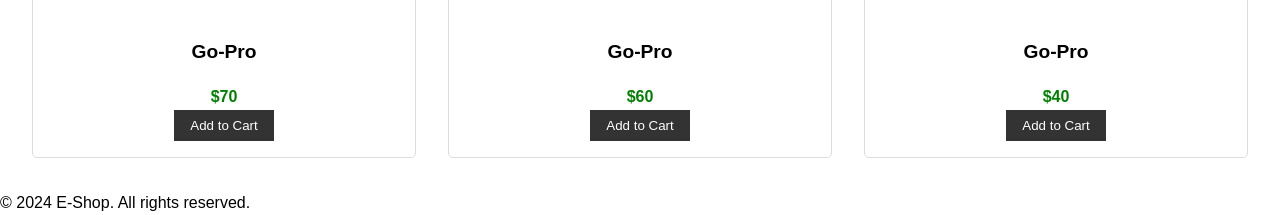
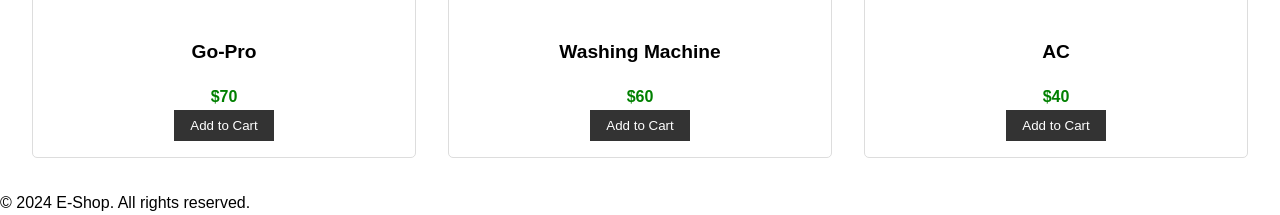
Before and after one commit to jagfar7/e-cart, a plain HTML site: page index.html in a window 1280 px wide. Shown: the part 1113-1328 px from the top of the page. Drawn offline with Linux system fonts and the light colour scheme.

Commit message:
Update index.html

```diff
--- a/index.html
+++ b/index.html
@@ -70,14 +70,14 @@
             </div>
             <div class="product-card" data-id="4">
                 <img src="https://rukminim2.flixcart.com/image/312/312/xif0q/washing-machine-new/v/9/p/-original-imagvg7vghxfexat.jpeg?q=70" alt="Product 4">
-                <h3>Go-Pro</h3>
+                <h3>Washing Machine</h3>
                 <p class="price">$60</p>
                 <button class="add-to-cart-btn">Add to Cart</button>
 
             </div>
             <div class="product-card" data-id="4">
                 <img src="https://rukminim2.flixcart.com/image/312/312/xif0q/air-conditioner-new/i/h/u/-original-imagy9fxqwax5d7t.jpeg?q=70" alt="Product 4">
-                <h3>Go-Pro</h3>
+                <h3>AC</h3>
                 <p class="price">$40</p>
                 <button class="add-to-cart-btn">Add to Cart</button>
 
```
